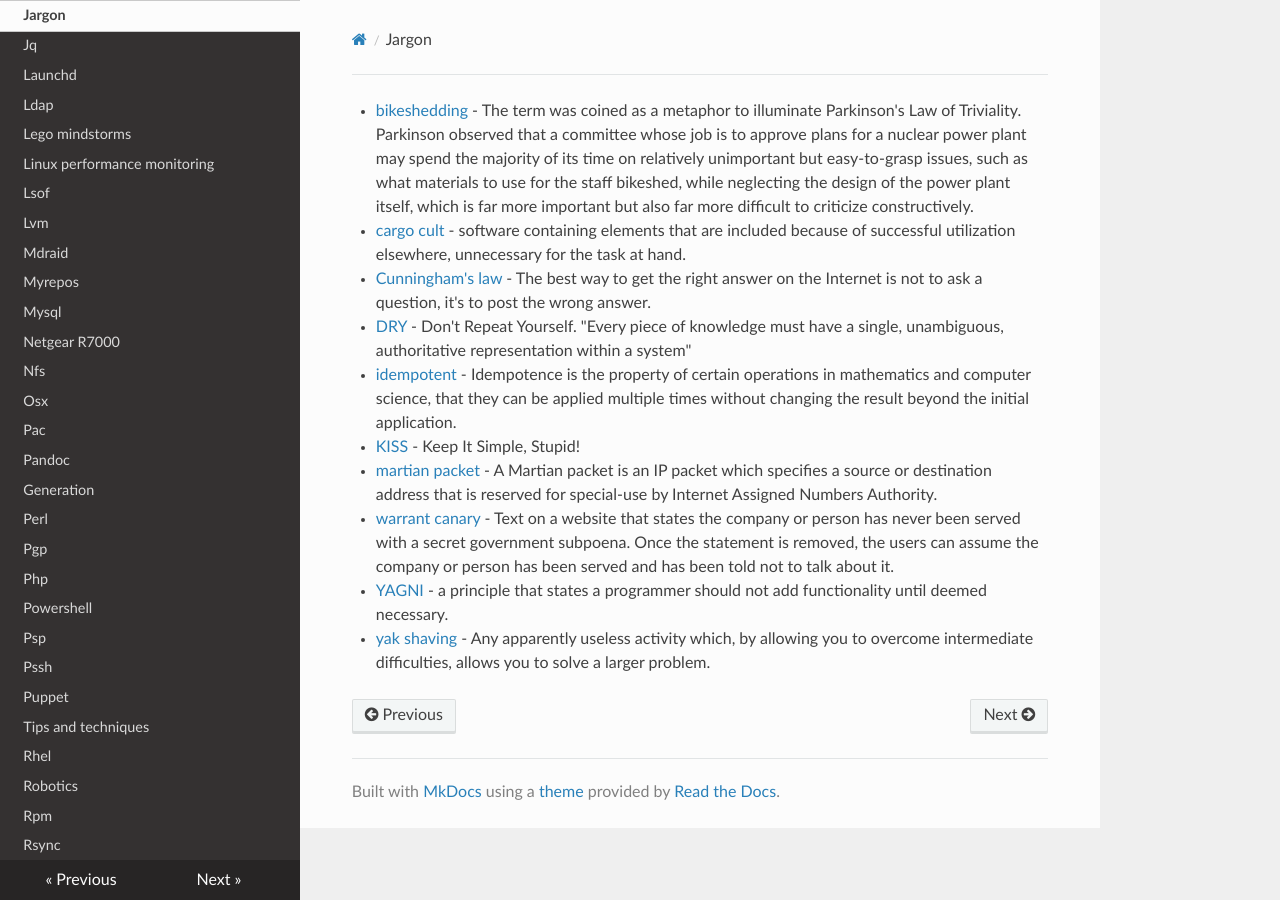
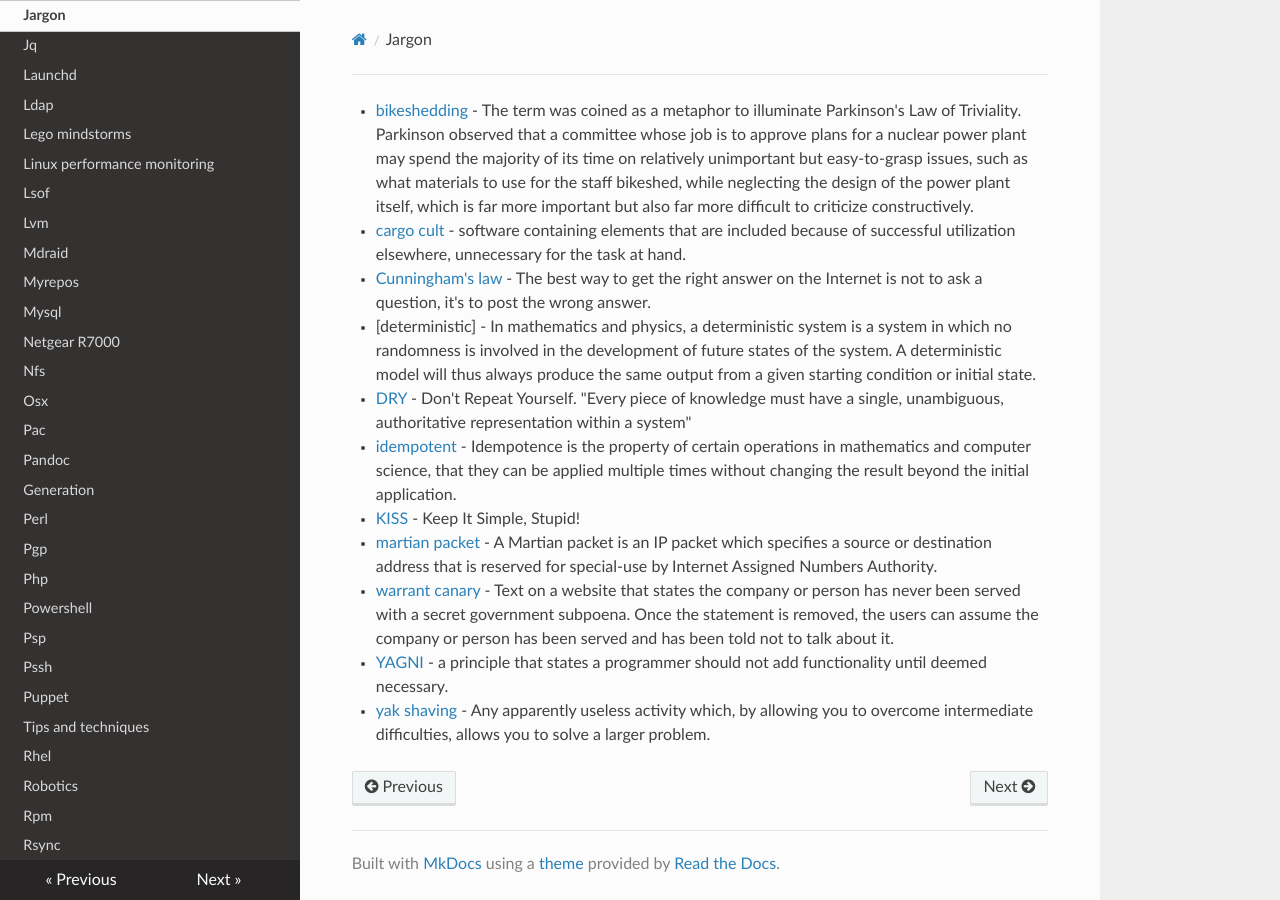
Before and after one commit to lando-cal/tech-notes, an MkDocs documentation site: the page built from docs/jargon.md, in a window 1280 px wide. Built offline with MkDocs 1.6.1, drawn with Linux system fonts in a browser that asks for light colours; nearby versions of some CDN libraries.

Commit message:
Add deterministic

```diff
--- a/docs/jargon.md
+++ b/docs/jargon.md
@@ -1,6 +1,7 @@
 - [bikeshedding](https://en.wikipedia.org/wiki/Law_of_triviality) - The term was coined as a metaphor to illuminate Parkinson's Law of Triviality. Parkinson observed that a committee whose job is to approve plans for a nuclear power plant may spend the majority of its time on relatively unimportant but easy-to-grasp issues, such as what materials to use for the staff bikeshed, while neglecting the design of the power plant itself, which is far more important but also far more difficult to criticize constructively.
 - [cargo cult](https://en.wikipedia.org/wiki/Cargo_cult) - software containing elements that are included because of successful utilization elsewhere, unnecessary for the task at hand.
 - [Cunningham's law](https://en.wikipedia.org/wiki/Ward_Cunningham) - The best way to get the right answer on the Internet is not to ask a question, it's to post the wrong answer.
+- [deterministic] - In mathematics and physics, a deterministic system is a system in which no randomness is involved in the development of future states of the system. A deterministic model will thus always produce the same output from a given starting condition or initial state.
 - [DRY](https://en.wikipedia.org/wiki/Don%27t_repeat_yourself) - Don't Repeat Yourself. "Every piece of knowledge must have a single, unambiguous, authoritative representation within a system"
 - [idempotent](https://en.wikipedia.org/wiki/Idempotence) - Idempotence is the property of certain operations in mathematics and computer science, that they can be applied multiple times without changing the result beyond the initial application.
 - [KISS](https://en.wikipedia.org/wiki/KISS_principle) - Keep It Simple, Stupid!
```
